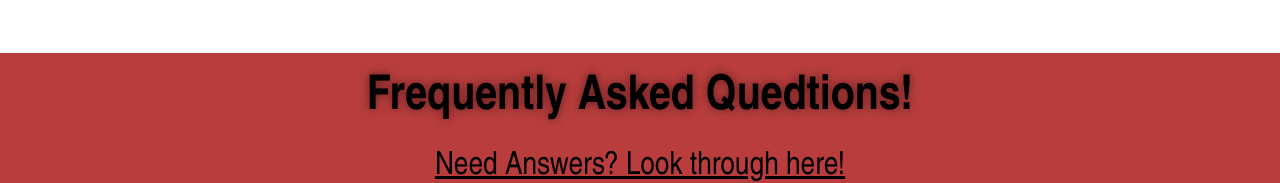
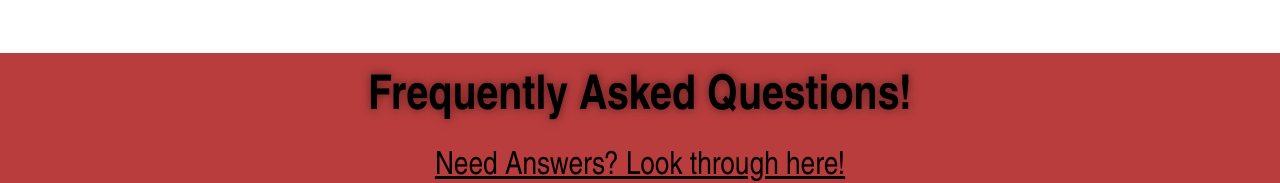
Before and after one commit to r3ynam/tbtjobseek.github.io, a plain HTML site: page faq.html in a window 1280 px wide. Shown: the part 194-377 px from the top of the page. Drawn offline with Linux system fonts and the light colour scheme.

```diff
--- a/faq.html
+++ b/faq.html
@@ -105,7 +105,7 @@
       <!--main body of coing starting-->
       <main>
         <section class="banner">
-        <h1>Frequently Asked Quedtions!</h1>
+        <h1>Frequently Asked Questions!</h1>
         <p>Need Answers? Look through here!</p>
       </section>
       <section class="question-answers">
```
